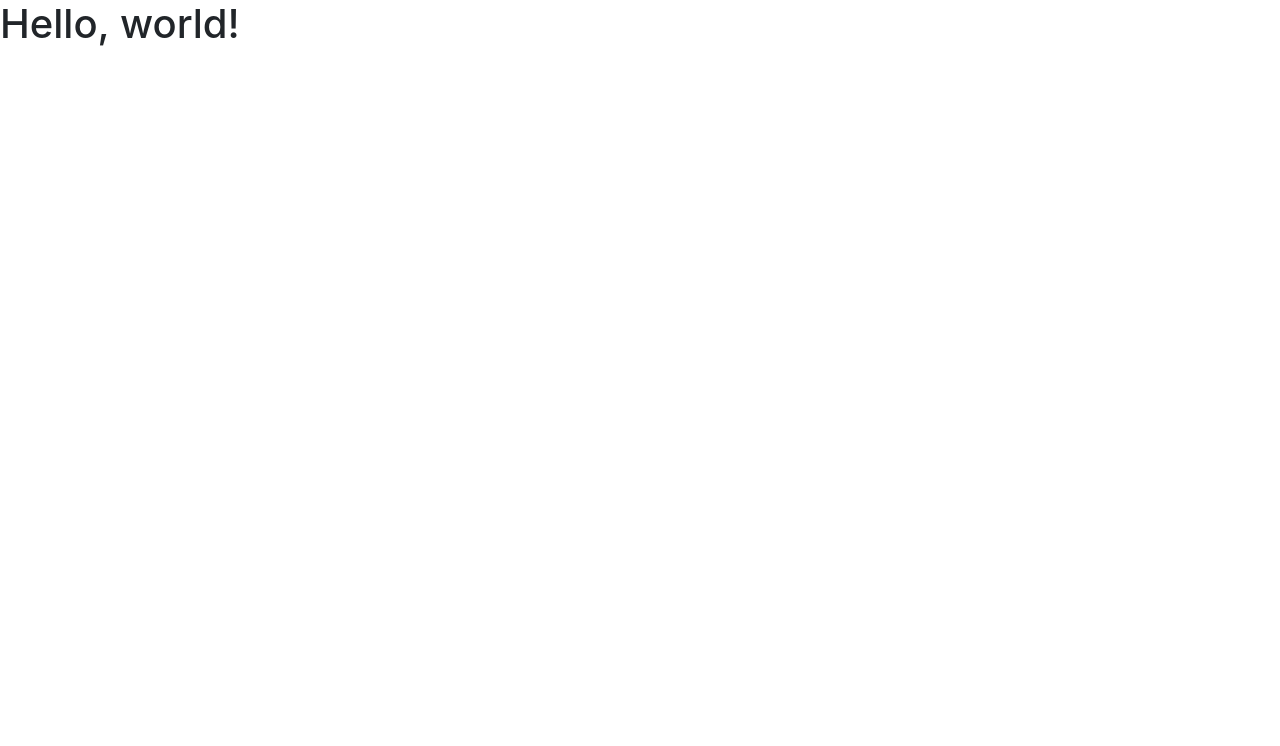
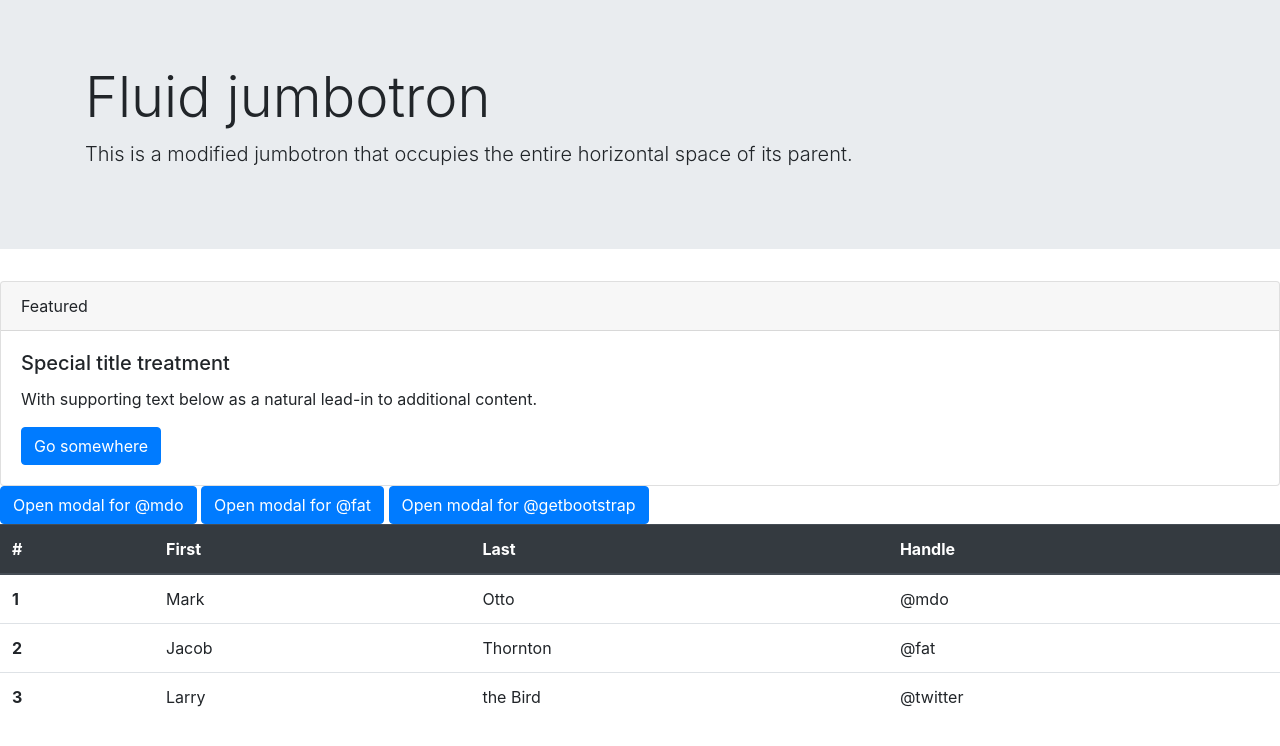
Before and after one commit to BriceVeyna/Project-Tracker, a plain HTML site: page index.html in a window 1280 px wide. Drawn offline with nearby package versions, Linux system fonts and the light colour scheme.

Commit message:
Add bootstrap components

```diff
--- a/index.html
+++ b/index.html
@@ -11,7 +11,87 @@
     <title>Project Tracker</title>
   </head>
   <body>
-    <h1>Hello, world!</h1>
+    <div class="jumbotron jumbotron-fluid">
+        <div class="container">
+          <h1 class="display-4">Fluid jumbotron</h1>
+          <p class="lead">This is a modified jumbotron that occupies the entire horizontal space of its parent.</p>
+        </div>
+    </div>
+
+    <div class="card">
+        <div class="card-header">
+          Featured
+        </div>
+        <div class="card-body">
+          <h5 class="card-title">Special title treatment</h5>
+          <p class="card-text">With supporting text below as a natural lead-in to additional content.</p>
+          <a href="#" class="btn btn-primary">Go somewhere</a>
+        </div>
+      </div>
+
+      <button type="button" class="btn btn-primary" data-toggle="modal" data-target="#exampleModal" data-whatever="@mdo">Open modal for @mdo</button>
+<button type="button" class="btn btn-primary" data-toggle="modal" data-target="#exampleModal" data-whatever="@fat">Open modal for @fat</button>
+<button type="button" class="btn btn-primary" data-toggle="modal" data-target="#exampleModal" data-whatever="@getbootstrap">Open modal for @getbootstrap</button>
+
+<div class="modal fade" id="exampleModal" tabindex="-1" aria-labelledby="exampleModalLabel" aria-hidden="true">
+  <div class="modal-dialog">
+    <div class="modal-content">
+      <div class="modal-header">
+        <h5 class="modal-title" id="exampleModalLabel">New message</h5>
+        <button type="button" class="close" data-dismiss="modal" aria-label="Close">
+          <span aria-hidden="true">&times;</span>
+        </button>
+      </div>
+      <div class="modal-body">
+        <form>
+          <div class="form-group">
+            <label for="recipient-name" class="col-form-label">Recipient:</label>
+            <input type="text" class="form-control" id="recipient-name">
+          </div>
+          <div class="form-group">
+            <label for="message-text" class="col-form-label">Message:</label>
+            <textarea class="form-control" id="message-text"></textarea>
+          </div>
+        </form>
+      </div>
+      <div class="modal-footer">
+        <button type="button" class="btn btn-secondary" data-dismiss="modal">Close</button>
+        <button type="button" class="btn btn-primary">Send message</button>
+      </div>
+    </div>
+  </div>
+</div>
+
+<table class="table">
+    <thead class="thead-dark">
+      <tr>
+        <th scope="col">#</th>
+        <th scope="col">First</th>
+        <th scope="col">Last</th>
+        <th scope="col">Handle</th>
+      </tr>
+    </thead>
+    <tbody>
+      <tr>
+        <th scope="row">1</th>
+        <td>Mark</td>
+        <td>Otto</td>
+        <td>@mdo</td>
+      </tr>
+      <tr>
+        <th scope="row">2</th>
+        <td>Jacob</td>
+        <td>Thornton</td>
+        <td>@fat</td>
+      </tr>
+      <tr>
+        <th scope="row">3</th>
+        <td>Larry</td>
+        <td>the Bird</td>
+        <td>@twitter</td>
+      </tr>
+    </tbody>
+  </table>
 
     <!-- jQuery and Bootstrap Bundle -->
     <script src="https://code.jquery.com/jquery-3.5.1.slim.min.js" integrity="sha384-DfXdz2htPH0lsSSs5nCTpuj/zy4C+OGpamoFVy38MVBnE+IbbVYUew+OrCXaRkfj" crossorigin="anonymous"></script>
```
